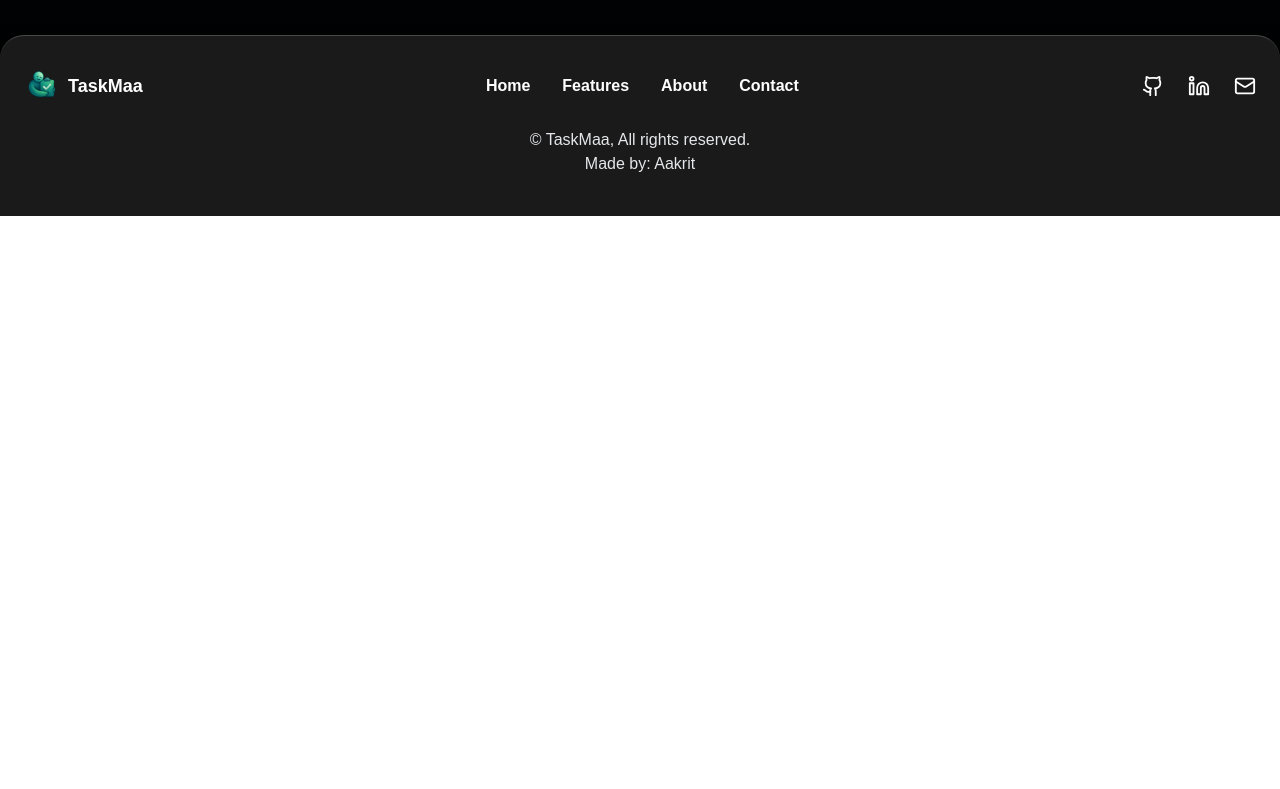
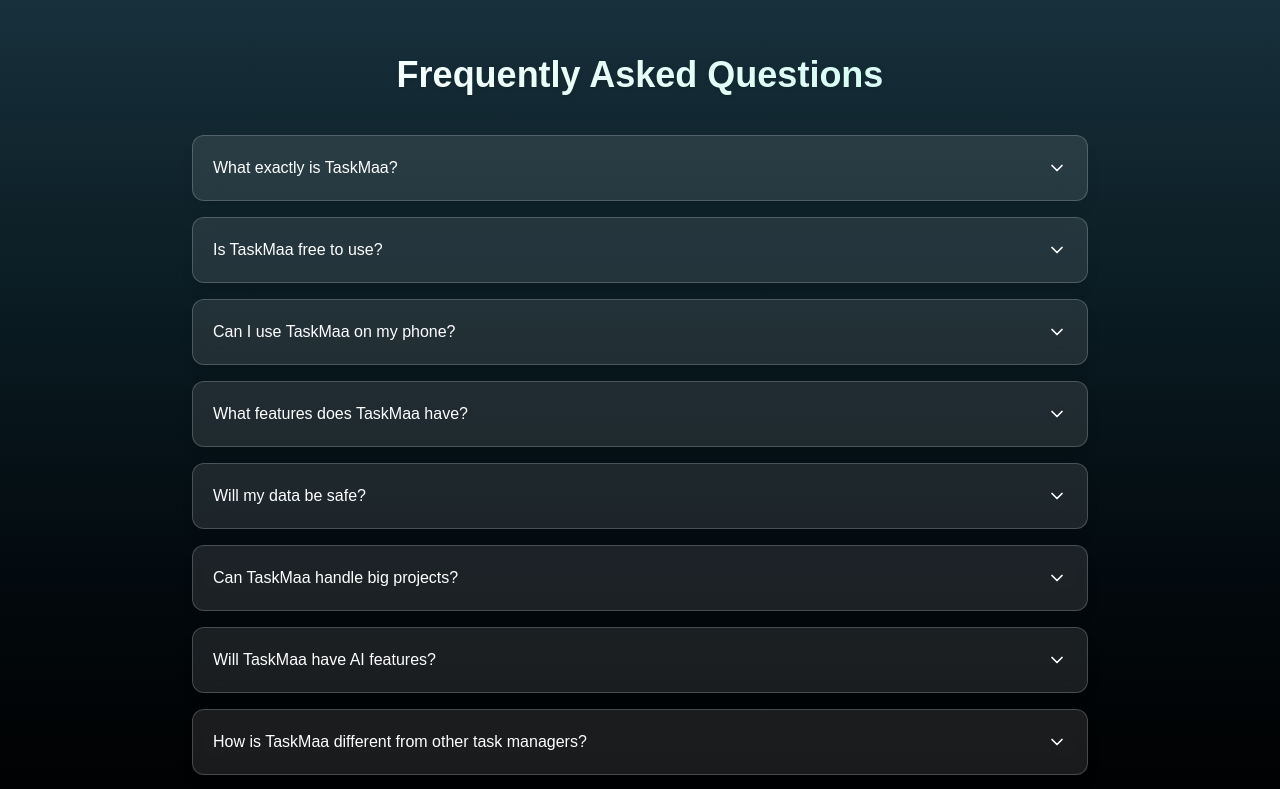
Before and after one commit to aakritrajput/TaskMaaFrontend, a Next.js app: page / in a window 1280 px wide. Shown: the part 2000-2789 px from the top of the page. Before the commit the page ends 2216 px from the top, so only its background shows below. Built offline with nearby package versions, Linux system fonts and the light colour scheme.

Commit message:
Add FAQAccordion component and integrate it into the main app layout

```diff
--- a/app/page.tsx
+++ b/app/page.tsx
@@ -1,7 +1,7 @@
 import FeaturesSection from "@/components/landingPage/FeaturesSection";
 import Image from "next/image";
 import Link from "next/link";
-
+import FAQAccordion from "@/components/landingPage/FAQAccordian"
 export default function App() {
   return (
     <div className="px-2.5 sm:px-3.5 md:px-5 lg:px-7 py-3 bg-transparent">
@@ -27,6 +27,7 @@
         </div>
       </div>
       <FeaturesSection/>
+      <FAQAccordion/>
     </div>
   );
 }
--- /dev/null
+++ b/components/landingPage/FAQAccordian.tsx
@@ -0,0 +1,114 @@
+"use client";
+
+import { useState } from "react";
+import { motion, AnimatePresence } from "framer-motion";
+import { ChevronDown } from "lucide-react";
+
+type FAQItem = {
+  question: string;
+  answer: string;
+};
+const faqs: FAQItem[] = [
+  {
+    question: "What exactly is TaskMaa?",
+    answer:
+      "TaskMaa isn’t just a to-do list — it’s a place to plan, track, and actually enjoy managing your work and ideas. From small daily tasks to bigger goals, it keeps everything in one place so you don’t have to jump between apps.",
+  },
+  {
+    question: "Is TaskMaa free to use?",
+    answer:
+      "Right now, yes — it’s completely free. I want people to experience it without worrying about subscriptions. Later, there might be advanced plans, but the core features will stay accessible.",
+  },
+  {
+    question: "Can I use TaskMaa on my phone?",
+    answer:
+      "Yes! TaskMaa works smoothly on phones, tablets, and desktops. It’s fully responsive, so you can check tasks, add new ones, or plan your day from anywhere — no extra app downloads needed.",
+  },
+  {
+    question: "What features does TaskMaa have?",
+    answer:
+      "TaskMaa lets you create tasks, set deadlines, organize projects, track progress, get reminders, and even collaborate with others. Soon, AI tools will help you plan smarter and save time.",
+  },
+  {
+    question: "Will my data be safe?",
+    answer:
+      "Absolutely. Your data stays private, stored securely, and never sold to anyone. I’ve made security a priority from day one.",
+  },
+  {
+    question: "Can TaskMaa handle big projects?",
+    answer:
+      "Yes — whether it’s a quick grocery list or a multi-step work project. You can break big tasks into smaller ones, track your progress, and keep everything neat and manageable.",
+  },
+  {
+    question: "Will TaskMaa have AI features?",
+    answer:
+      "That’s the plan! Things like auto-prioritizing your tasks, suggesting schedules, and helping you break down complex projects are on the way.",
+  },
+  {
+    question: "How is TaskMaa different from other task managers?",
+    answer:
+      "Many apps are either too plain or overloaded with features you’ll never use. TaskMaa is built to be simple, quick to set up, and powerful enough to actually make a difference in your day.",
+  },
+  {
+    question: "Can I suggest new features?",
+    answer:
+      "Definitely. TaskMaa is growing, and the best ideas often come from people using it every day. If something can make it better, I want to hear it.",
+  },
+];
+
+
+export default function FAQAccordion() {
+  const [openIndex, setOpenIndex] = useState<number | null>(null);
+
+  const toggleFAQ = (index: number) => {
+    setOpenIndex(openIndex === index ? null : index);
+  };
+
+  return (
+    <section className="bg-transparent py-8 px-4 sm:px-6 lg:px-8">
+      <div className="max-w-4xl mx-auto">
+        <h2 className="text-4xl font-bold text-center bg-gradient-to-r from-white to-teal-100 bg-clip-text text-transparent mb-10 drop-shadow-sm">
+          Frequently Asked Questions
+        </h2>
+
+        <div className="space-y-4">
+          {faqs.map((faq, index) => (
+            <div
+              key={index}
+              className="border border-white/20 rounded-xl overflow-hidden bg-white/10 backdrop-blur-md shadow-lg hover:shadow-xl transition-all"
+            >
+              <button
+                onClick={() => toggleFAQ(index)}
+                className="w-full flex justify-between items-center p-5 text-left text-white font-medium hover:bg-white/10 transition-colors"
+                aria-expanded={openIndex === index}
+              >
+                <span>{faq.question}</span>
+                <ChevronDown
+                  className={`h-5 w-5 transform transition-transform ${
+                    openIndex === index ? "rotate-180 text-teal-300" : ""
+                  }`}
+                />
+              </button>
+
+              <AnimatePresence initial={false}>
+                {openIndex === index && (
+                  <motion.div
+                    key="content"
+                    initial={{ height: 0, opacity: 0 }}
+                    animate={{ height: "auto", opacity: 1 }}
+                    exit={{ height: 0, opacity: 0 }}
+                    transition={{ duration: 0.25 }}
+                  >
+                    <div className="p-5 pt-2 text-teal-50 border-t border-white/20">
+                      {faq.answer}
+                    </div>
+                  </motion.div>
+                )}
+              </AnimatePresence>
+            </div>
+          ))}
+        </div>
+      </div>
+    </section>
+  );
+}
--- a/package.json
+++ b/package.json
@@ -9,6 +9,7 @@
     "lint": "next lint"
   },
   "dependencies": {
+    "framer-motion": "^12.23.12",
     "lucide-react": "^0.539.0",
     "next": "15.4.6",
     "react": "19.1.0",
```
Also changed, not shown: 1 other file (tests, documents, lock files or other folders).
